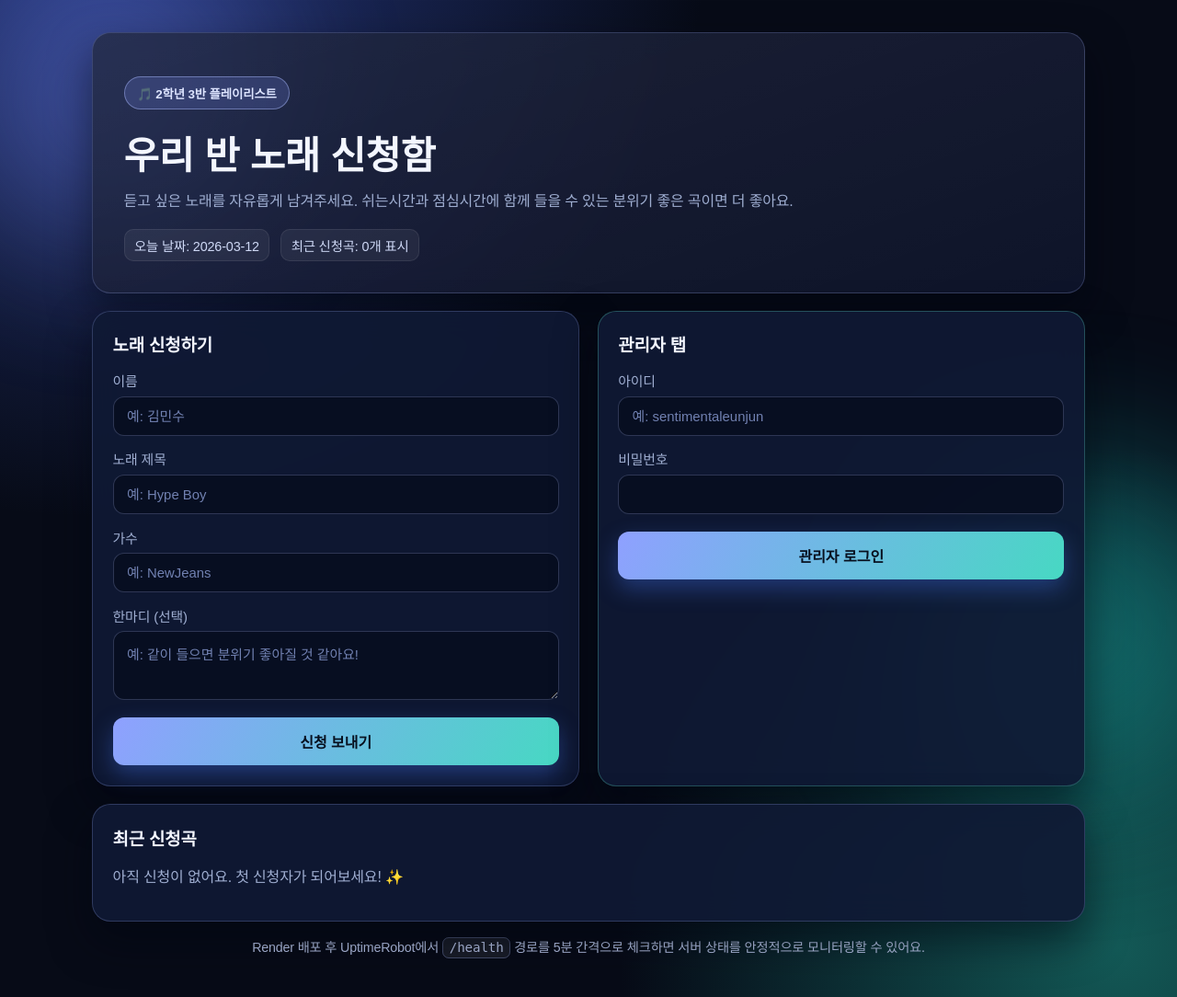
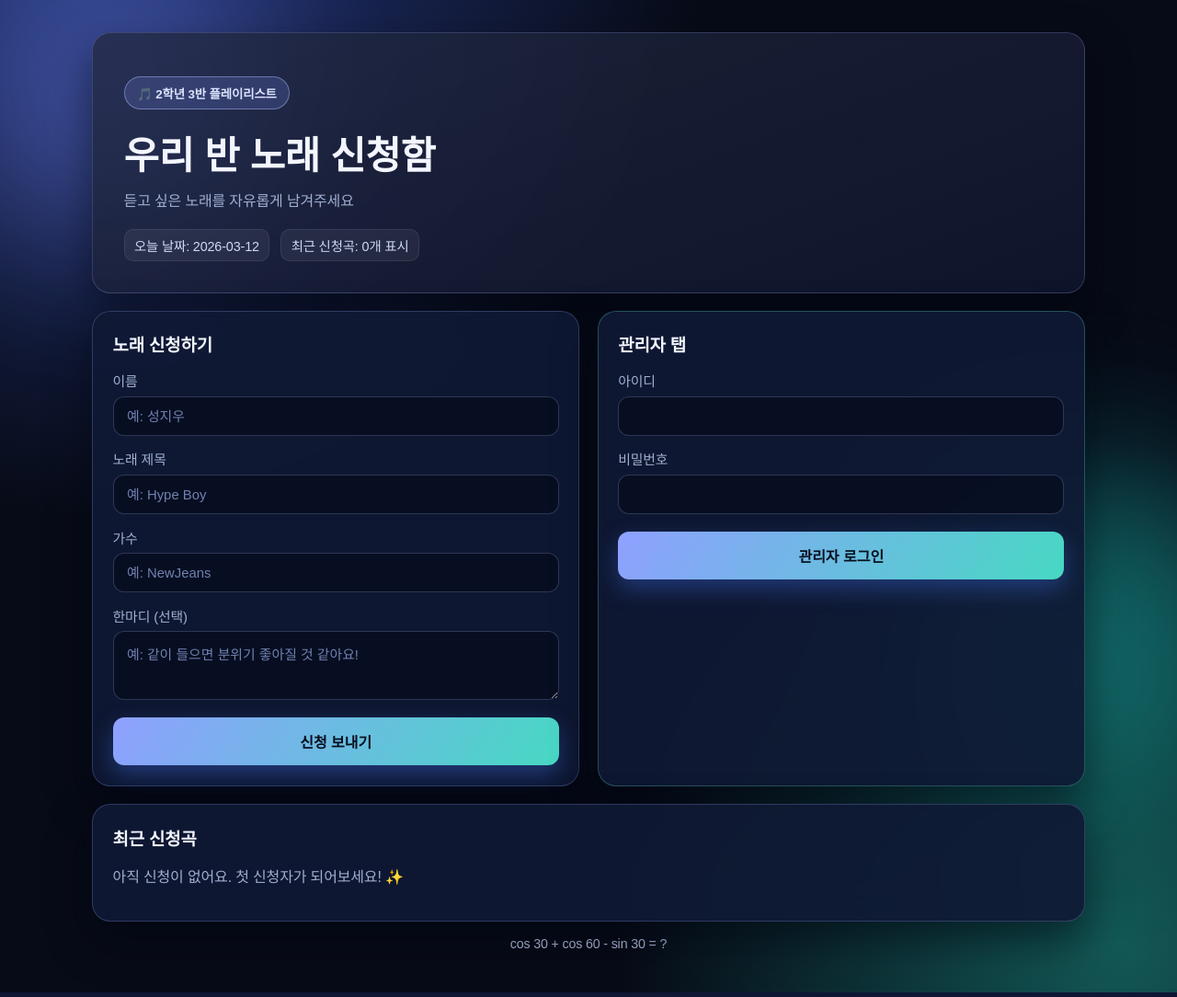
Before and after one commit to Sentimentaleunjun/2-3, a Flask app: page / in a window 1280 px wide. Shown: the whole page at 92% size. Run offline with Flask 3, Linux system fonts and the light colour scheme; some web fonts are replaced.

Commit message:
index.html 업데이트

```diff
--- a/templates/index.html
+++ b/templates/index.html
@@ -28,8 +28,7 @@
         </div>
         <h1>우리 반 노래 신청함</h1>
         <p class="description">
-          듣고 싶은 노래를 자유롭게 남겨주세요. 쉬는시간과 점심시간에 함께 들을 수
-          있는 분위기 좋은 곡이면 더 좋아요.
+          듣고 싶은 노래를 자유롭게 남겨주세요
         </p>
         <div class="meta-row">
           <span>오늘 날짜: {{ now.strftime('%Y-%m-%d') }}</span>
@@ -46,7 +45,7 @@
           <form method="post" action="{{ url_for('submit_request') }}">
             <label>
               이름
-              <input name="student_name" placeholder="예: 김민수" required maxlength="20" />
+              <input name="student_name" placeholder="예: 성지우" required maxlength="20" />
             </label>
             <label>
               노래 제목
@@ -78,7 +77,7 @@
           <form method="post" action="{{ url_for('admin_login') }}">
             <label>
               아이디
-              <input name="username" placeholder="예: sentimentaleunjun" required />
+              <input name="username" required />
             </label>
             <label>
               비밀번호
@@ -136,8 +135,7 @@
       </section>
 
       <footer class="foot-note">
-        Render 배포 후 UptimeRobot에서 <code>/health</code> 경로를 5분 간격으로 체크하면
-        서버 상태를 안정적으로 모니터링할 수 있어요.
+        cos 30 + cos 60 - sin 30 = ?
       </footer>
     </main>
   </body>
```
